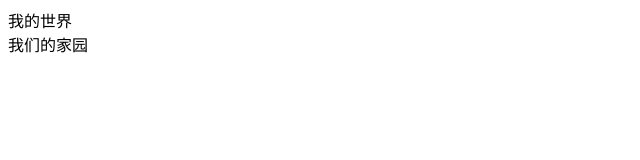
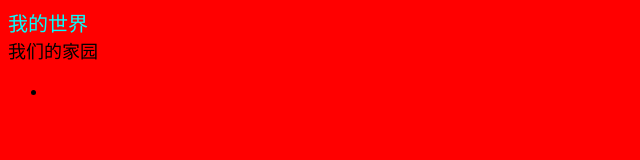
Before and after one commit to happy-wxl/web-studyproject, a plain HTML site: page index.html in a window 1280 px wide. Shown: the whole page, without its empty margins (0-640 px from the left). Drawn offline with Linux system fonts and the light colour scheme.

Commit message:
网页和样式的更改

```diff
--- a/index.css
+++ b/index.css
@@ -3,3 +3,7 @@ background: red;
   font-size:18;
   font-family: 'Franklin Gothic Medium', 'Arial Narrow', Arial, sans-serif;
 }
+#nav{
+    font-size: 20px;
+    color: aqua;
+}
--- a/index.html
+++ b/index.html
@@ -1,6 +1,14 @@
-<div>
-    我的世界
-</div>
-<div>
-    我们的家园
-</div>
+<html>
+  <head>
+    <link rel="stylesheet" href="index.css" />
+  </head>
+  <body>
+    <div id="nav">我的世界</div>
+    <div>我们的家园</div>
+    <ul>
+      <li>
+        <span class="fa-layers-counter"></span>
+      </li>
+    </ul>
+  </body>
+</html>
```
